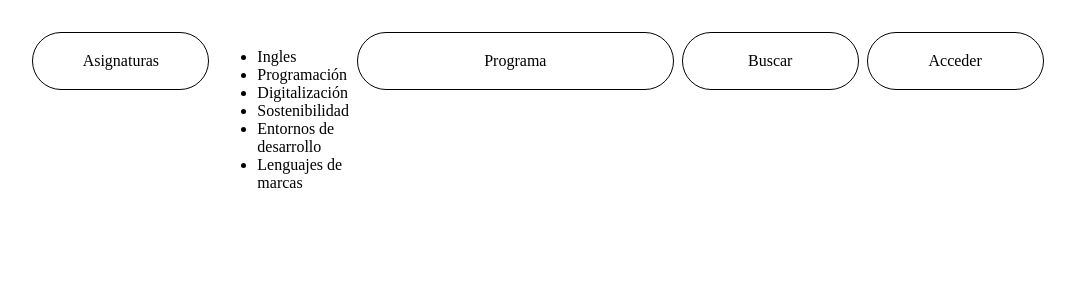
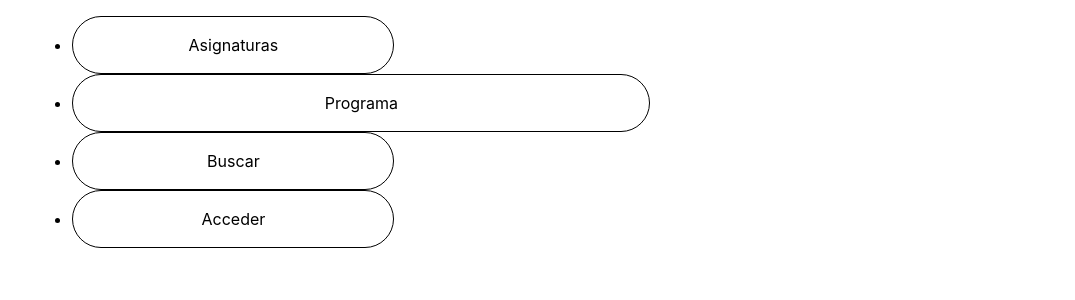
Before and after one commit to Eukeni666/RETO-LENGUAJE-DE-MARCAS, a PHP site: page / in a window 1280 px wide. Shown: the top 300 px of the page, without its empty margins (102-1177 px from the left). Run offline with PHP 8.4, Linux system fonts and the light colour scheme.

Commit message:
css critico para fuentes y esquelo HTML de menu

```diff
--- a/index.php
+++ b/index.php
@@ -3,16 +3,19 @@
 <head>
     <meta charset="UTF-8">
     <meta name="viewport" content="width=device-width, initial-scale=1.0">
-    <link rel="stylesheet" href="./styles.css/home/home.css">
+    <link rel="stylesheet" href="./styles/home/home.css">
+    <style>body { font-family: "Inter", sans-serif;}</style>
     <title>Document</title>
 </head>
 <body>
 
     <!-- ENCABEZADO -->
     <header class="menu">
-        <nav class="menu_contenido_listas">
-            <p class="menu_desplegar_asignatura menu_mostrar">Asignaturas</p>
-            <ul >
+        <nav class="menu_navegacion">
+            <ul class="menu_lista">
+                <li>
+                    <p class="menu_desplegar_asignatura">Asignaturas</p>
+                    <ul class="menu_mostrar">
                         <li>Ingles</li>
                         <li>Programación</li>
                         <li>Digitalización</li>
@@ -20,15 +23,21 @@
                         <li>Entornos de desarrollo</li>
                         <li>Lenguajes de marcas</li>
                     </ul>
-
+                </li>
+                <li>
                     <p class="menu_desplegar_cursos">Programa</p>
                     <ul class="menu_mostrar">
                         <li>DAM</li>
                         <li>Relaciones Internacionales</li>
                     </ul>
-
+                </li>
+                <li>
                     <button class="menu_modal" type="button">Buscar</button>
+                </li>
+                <li>
                     <button class="menu_modal" type="button">Acceder</button>
+                </li>
+            </ul>
         </nav>
      </header>
 <!--
```
Lines whose indentation alone changed are shown as unchanged.
